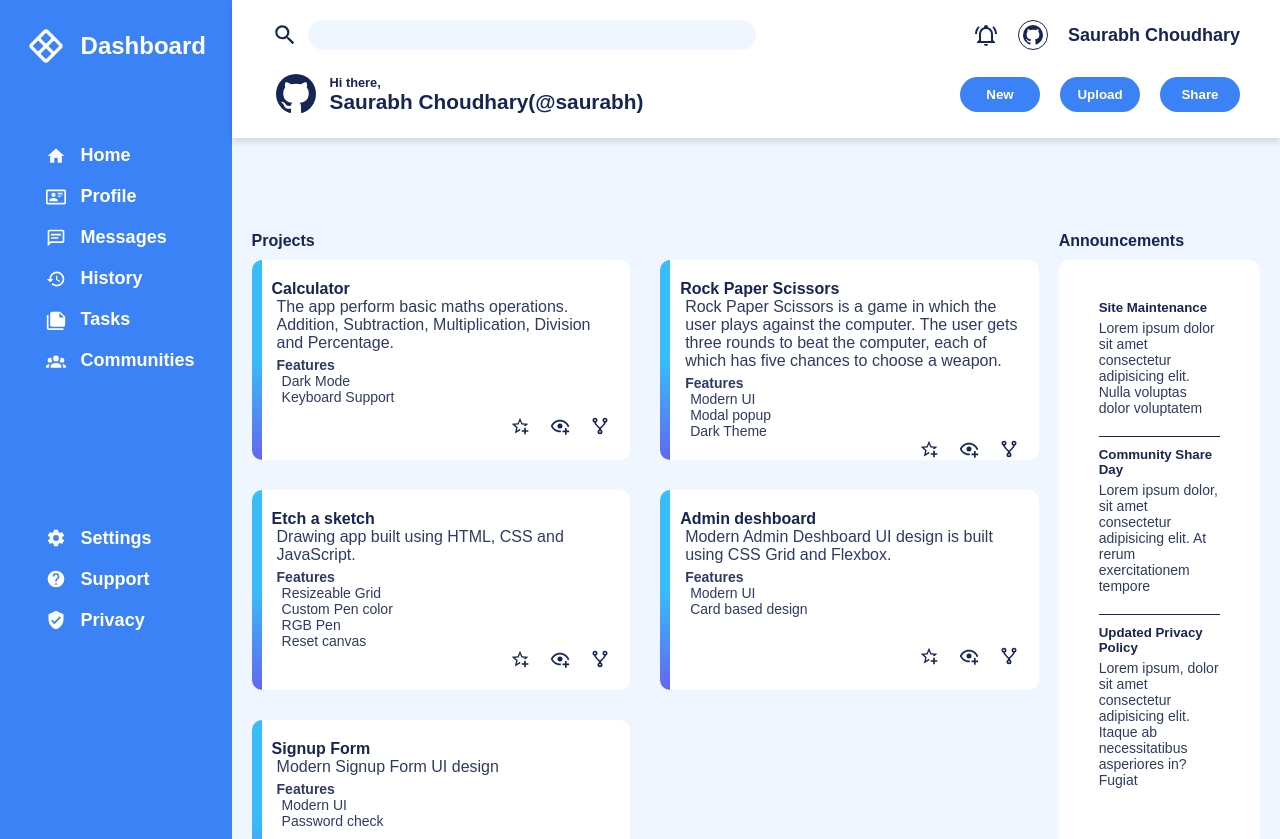
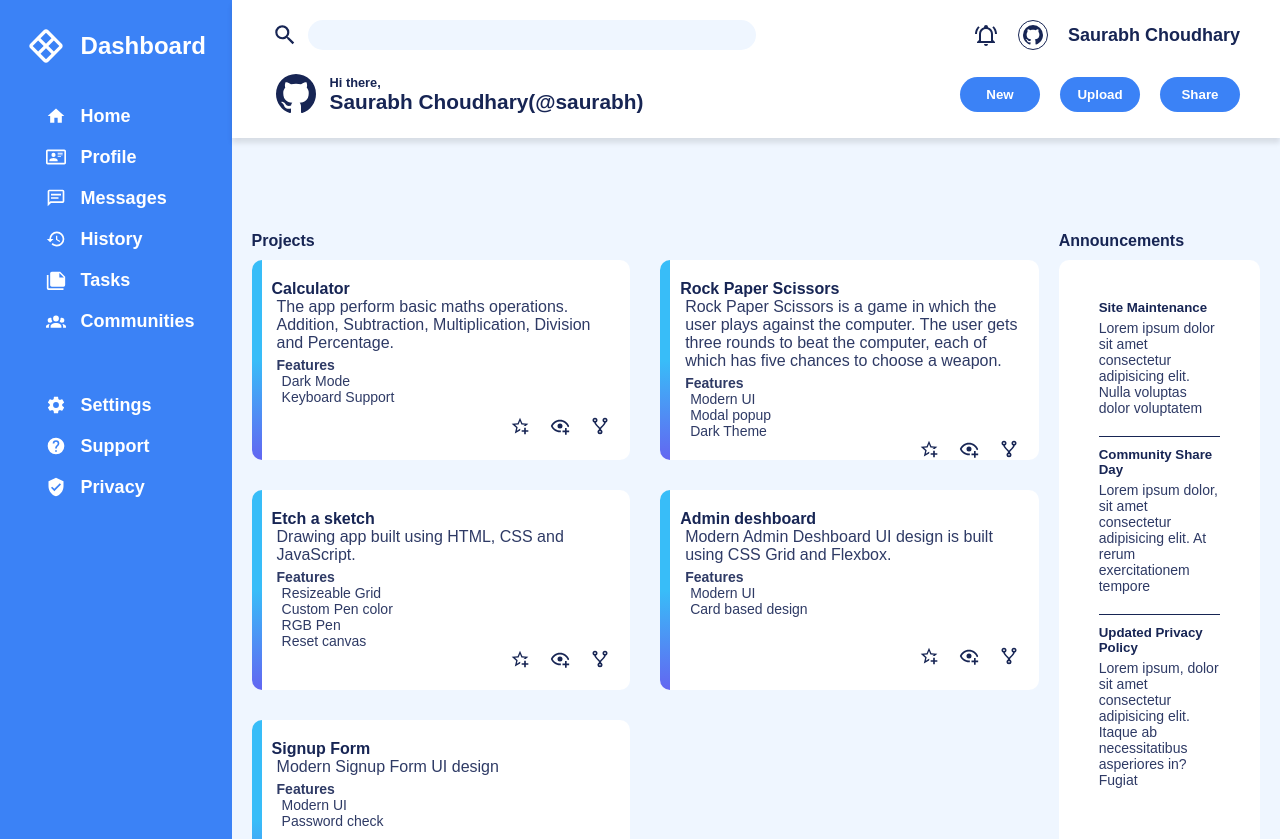
Before and after one commit to SaurabhGurjar/admin-deshboard, a plain HTML site: page index.html in a window 1280 px wide. Shown: the top 839 px of the page. Drawn offline with Linux system fonts and the light colour scheme.

Commit message:
Add: background colour to the body and set sidebar grid row height to fixed

```diff
--- a/style.css
+++ b/style.css
@@ -17,10 +17,13 @@
     font-family: 'Open Sens', sans-serif;
 }
 
+body {
+    background-color: var(--main-section-bg-color);
+}
 .main-container {
     display: grid;
     grid-template-columns: 1fr 5fr;
-    background-color: var(--main-section-bg-color);
+    width: 100%;
 }
 
 .sidebar {
@@ -28,7 +31,7 @@
     display: grid;
     background-color: var(--sidebar-btn-bg-color);
     height: 100%;
-    grid-template-rows: 1fr 3fr 8fr;
+    grid-template-rows: 80px 265px 200px;
     padding: 2vw;
 }
 
```
